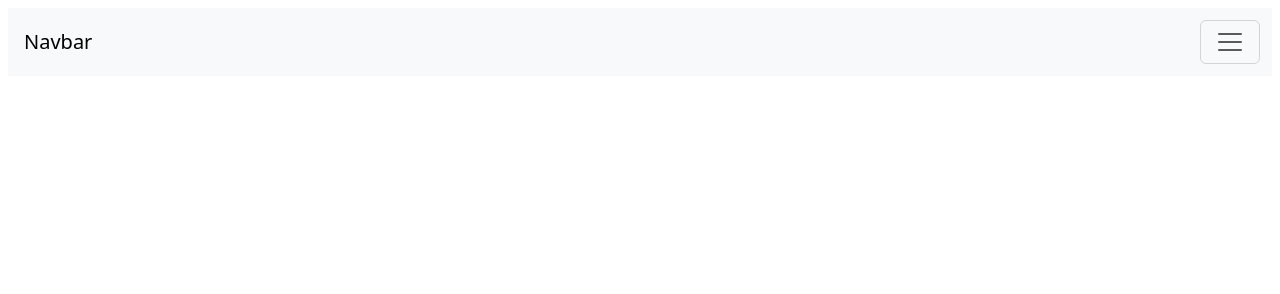
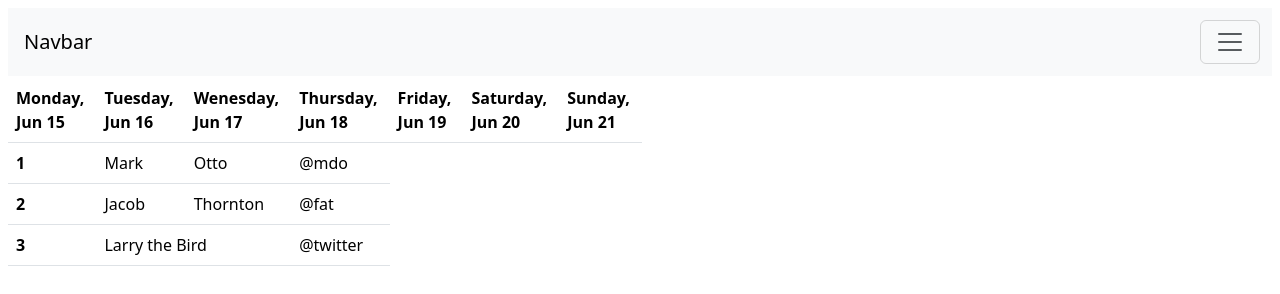
Before and after one commit to JacobWesthoff04/Bootstrap-Fitness, a plain HTML site: page classes.html in a window 1280 px wide. Drawn offline with Linux system fonts and the light colour scheme.

Commit message:
Started Classes Page

```diff
--- a/classes.html
+++ b/classes.html
@@ -1,5 +1,6 @@
 <!DOCTYPE html>
 <html lang="en">
+
 <head>
     <meta charset="UTF-8">
     <meta name="viewport" content="width=device-width, initial-scale=1.0">
@@ -8,13 +9,15 @@
     <script src="js/bootstrap.bundle.min.js"></script>
     <title>Document</title>
 </head>
+
 <body>
 
     <!-- NavBar -->
     <nav class="navbar bg-body-tertiary">
         <div class="container-fluid">
             <a class="navbar-brand" href="index.html">Navbar</a>
-          <button class="navbar-toggler" type="button" data-bs-toggle="collapse" data-bs-target="#navbarNav" aria-controls="navbarNav" aria-expanded="false" aria-label="Toggle navigation">
+            <button class="navbar-toggler" type="button" data-bs-toggle="collapse" data-bs-target="#navbarNav"
+                aria-controls="navbarNav" aria-expanded="false" aria-label="Toggle navigation">
                 <span class="navbar-toggler-icon"></span>
             </button>
             <div class="collapse navbar-collapse" id="navbarNav">
@@ -23,14 +26,49 @@
                         <a class="nav-link active" aria-current="page" href="index.html">Home</a>
                     </li>
                     <li class="nav-item">
-                <a class="nav-link" href="info.html">Info</a>
+                        <a class="nav-link" href="classes.html">Classes</a>
                     </li>
                     <li class="nav-item">
-                <a class="nav-link" href="classes.html">Classes</a>
+                        <a class="nav-link" href="info.html">Info</a>
                     </li>
                 </ul>
             </div>
         </div>
     </nav>
+
+    <!-- Table -->
+        <table class="table">
+            <thead>
+                <tr>
+                    <th scope="col">Monday, Jun 15</th>
+                    <th scope="col">Tuesday, Jun 16</th>
+                    <th scope="col">Wenesday, Jun 17</th>
+                    <th scope="col">Thursday, Jun 18</th>
+                    <th scope="col">Friday, Jun 19</th>
+                    <th scope="col">Saturday, Jun 20</th>
+                    <th scope="col">Sunday, Jun 21</th>
+                </tr>
+            </thead>
+            <tbody>
+                <tr>
+                    <th scope="row">1</th>
+                    <td>Mark</td>
+                    <td>Otto</td>
+                    <td>@mdo</td>
+                </tr>
+                <tr>
+                    <th scope="row">2</th>
+                    <td>Jacob</td>
+                    <td>Thornton</td>
+                    <td>@fat</td>
+                </tr>
+                <tr>
+                    <th scope="row">3</th>
+                    <td colspan="2">Larry the Bird</td>
+                    <td>@twitter</td>
+                </tr>
+            </tbody>
+        </table>
 </body>
+
 </html>
```
Also changed, not shown: classes-School_Laptop.html (added, +11 -0 lines), index-School_Laptop.html (added, +11 -0 lines), index.html (+20 -11 lines), info-School_Laptop.html (added, +11 -0 lines), info.html (+7 -4 lines), css/bootstrap.min.css. Lines whose indentation alone changed are shown as unchanged.
